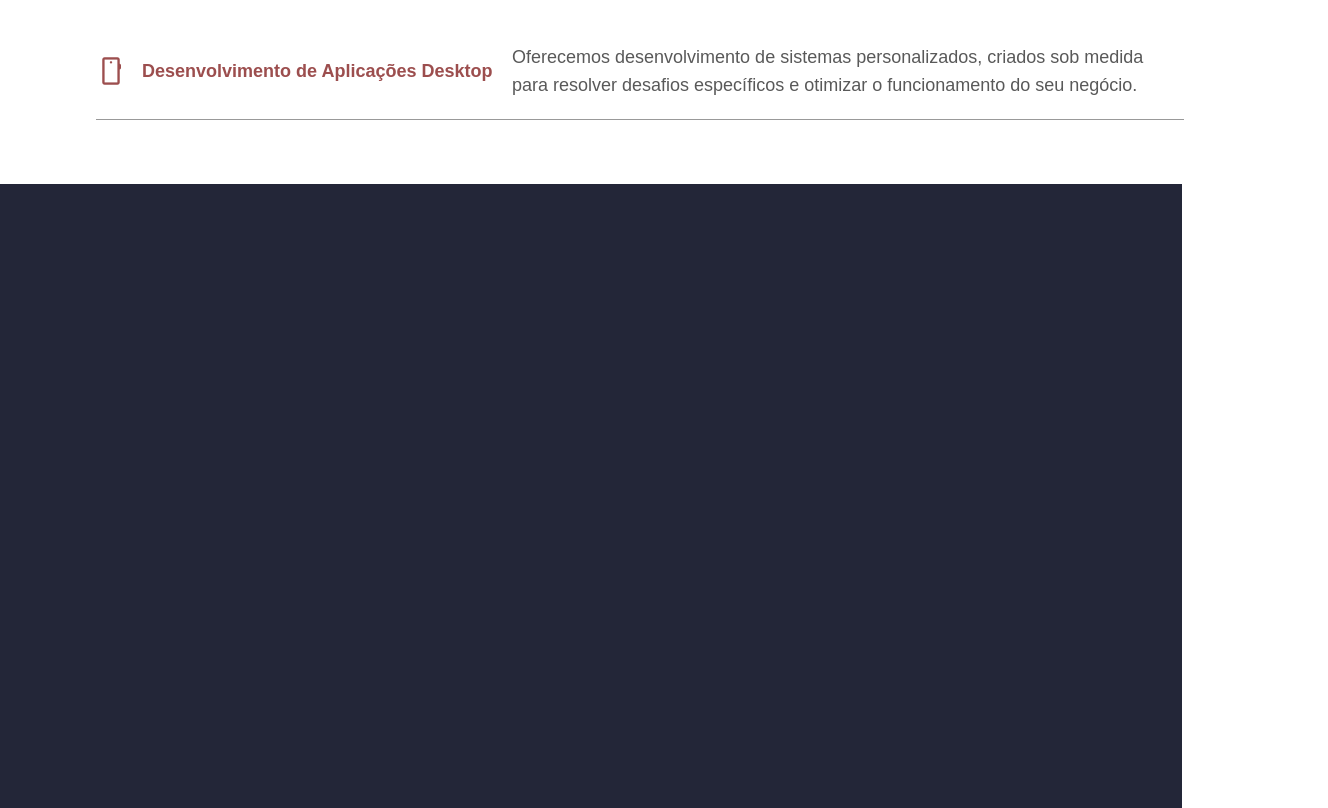
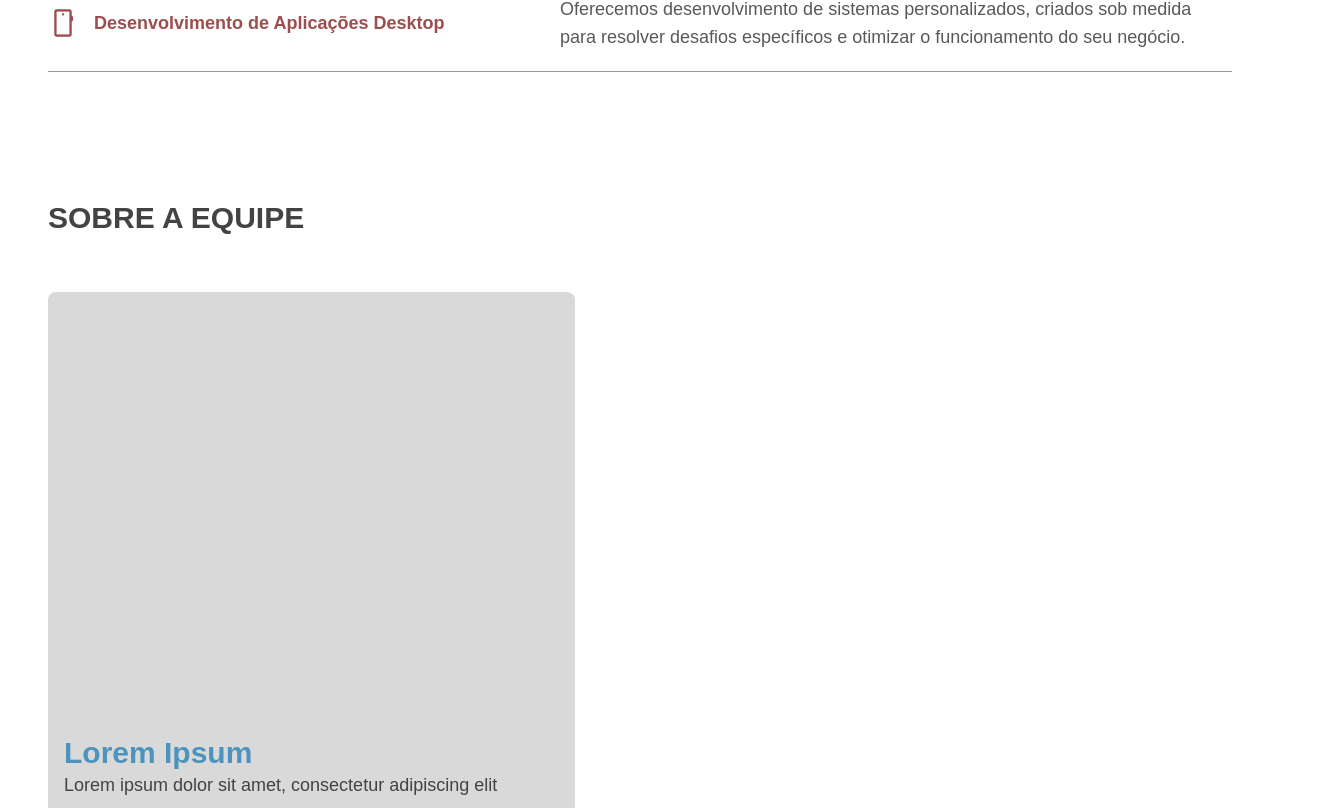
Before and after one commit to Project-G-Org/portifolio-web, a Next.js app: page / in a window 1280 px wide. Shown: the part 1992-2800 px from the top of the page, 1328 px wide, since content can reach past the window. Built offline with nearby package versions, Linux system fonts and the light colour scheme.

Commit message:
fix: merge errors

```diff
--- a/app/page.tsx
+++ b/app/page.tsx
@@ -7,7 +7,7 @@ import Carousel from './components/Carousel'
 export default function Home() {
   return (
     <div className="flex flex-col min-h-screen bg-graylight font-sans">
-      <main className="flex flex-col p-12">
+      <main className="flex flex-col">
         <header className="w-full py-6 bg-opacity-0 text-white text-center flex gap-20">
           <svg
             width="124"
@@ -163,10 +163,6 @@ export default function Home() {
           </article>
         </section>
 
-        <section className="flex flex-col items-center gap-28 mx-[-50px] w-full h-[800px] py-10 bg-black text-white text-center justify-center">
-          {/* Conteúdo da section */}
-        </section>
-
         <section className="flex flex-col gap-14 w-full py-16">
           <h2 className="text-3xl font-extrabold text-graydark">
             SOBRE A EQUIPE
@@ -185,7 +181,7 @@ export default function Home() {
         {/* ANCHOR - Testimonials */}
         <section
           id="testimonials"
-          className="flex flex-col gap-14 py-16 px-12 bg-black w-full h-[100vh]"
+          className="flex flex-col gap-14 py-16 px-12 bg-black v-[100vw] h-[102vh]"
         >
           <h2 className="text-3xl font-extrabold">NOSSOS CLIENTES</h2>
 
--- a/app/style.css
+++ b/app/style.css
@@ -18,6 +18,5 @@ section:not(#testimonials) {
 
 section#testimonials {
     color: #fff;
-    width: 100vw;
     scroll-snap-align: start;
 }
```
